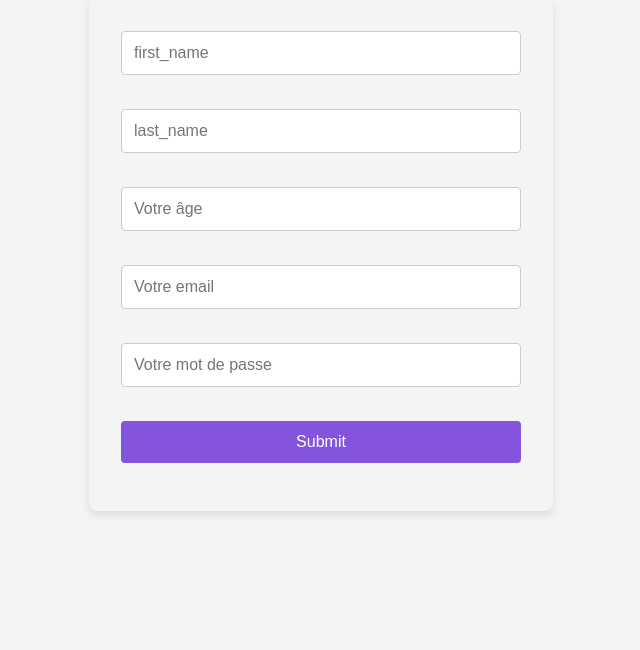
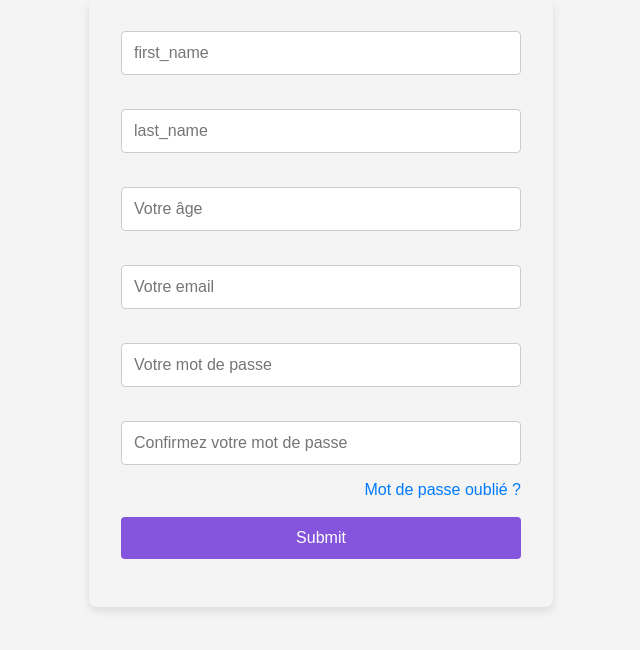
Before and after one commit to BenjaminC62/Dynamic-Website, a PHP site: page /pages/login.php in a window 1280 px wide. Shown: the part 86-736 px from the top of the page, without its empty margins (319-959 px from the left). Run offline with PHP 8.4, Linux system fonts and the light colour scheme.

Commit message:
Mise en place du bouton (link) pour le mdp oublié

```diff
--- a/src/pages/login.php
+++ b/src/pages/login.php
@@ -11,5 +11,8 @@ include '../pages/menuNav.php';
         <input type="text" name="age"  placeholder="Votre âge" required><br>
         <input type="email" name="email" placeholder="Votre email" required><br>
         <input type="password" name="mdp" placeholder="Votre mot de passe" required><br>
+        <input type="password" name="mdp2" placeholder="Confirmez votre mot de passe" required>
+        <a href="#" class="forgot-password">Mot de passe oublié ?</a>
+        <br>
         <input type="submit" name="formsend">
     </form>
--- a/src/styles/formulaire.css
+++ b/src/styles/formulaire.css
@@ -38,3 +38,14 @@ form input[type="submit"] {
 form input[type="submit"]:hover {
     background-color: #6b3fb5;
 }
+
+.forgot-password {
+    display: block;
+    text-align: right;
+    margin-top: 10px;
+    color: #007bff;
+    text-decoration: none;
+}
+.forgot-password:hover {
+    text-decoration: underline;
+}
```
